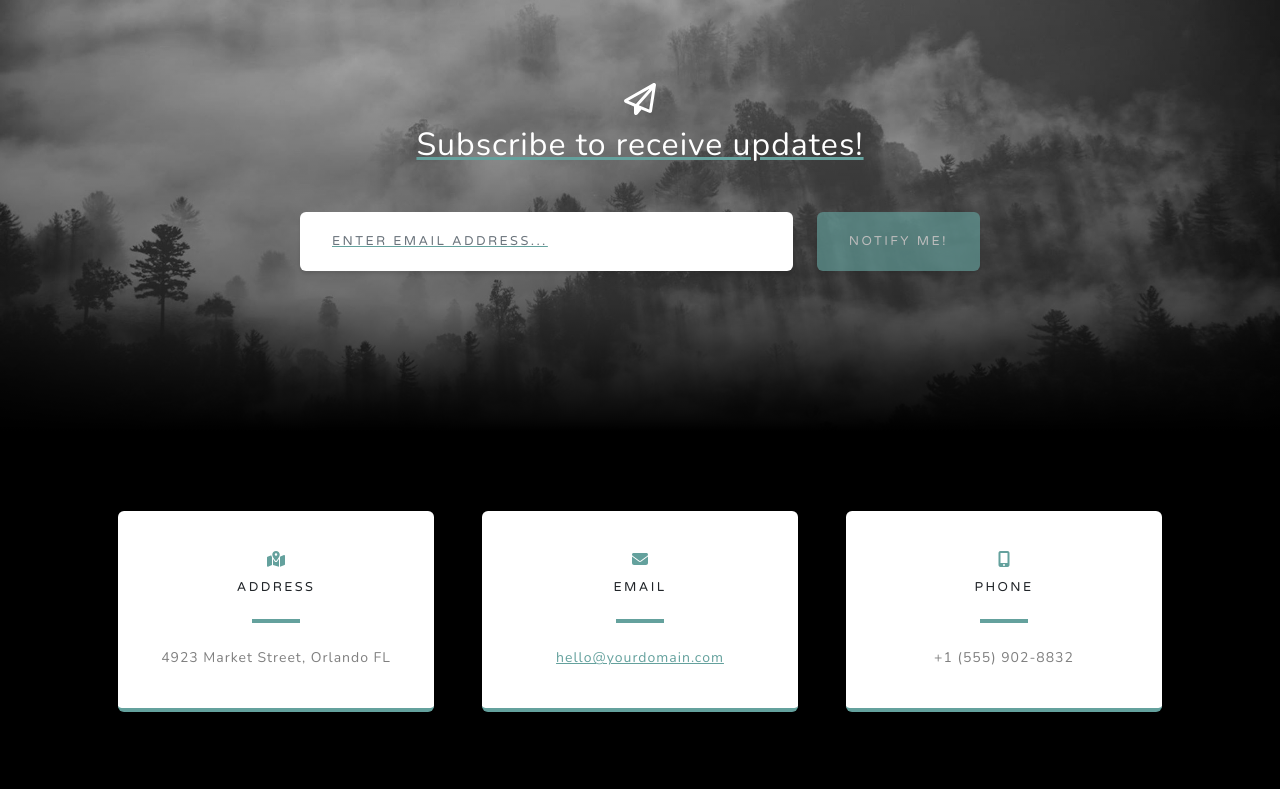
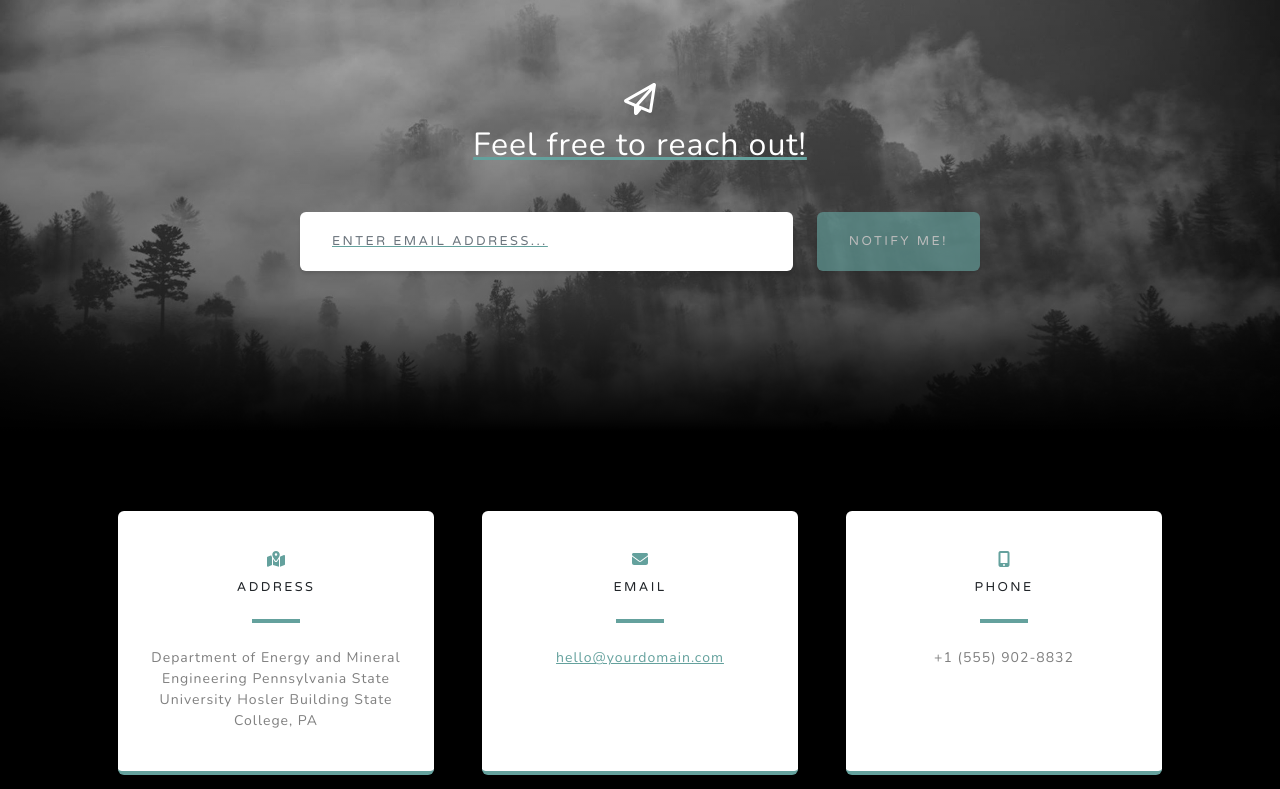
Before and after one commit to mgr2040/MR, a plain HTML site: page index.html in a window 1280 px wide. Shown: the part 3350-4139 px from the top of the page. Drawn offline with nearby package versions, Linux system fonts and the light colour scheme.

Commit message:
index.html

```diff
--- a/index.html
+++ b/index.html
@@ -117,7 +117,7 @@
                 <div class="row gx-4 gx-lg-5">
                     <div class="col-md-10 col-lg-8 mx-auto text-center">
                         <i class="far fa-paper-plane fa-2x mb-2 text-white"></i>
-                        <h2 class="text-white mb-5">Subscribe to receive updates!</h2>
+                        <h2 class="text-white mb-5">Feel free to reach out!</h2>
                         <!-- * * * * * * * * * * * * * * *-->
                         <!-- * * SB Forms Contact Form * *-->
                         <!-- * * * * * * * * * * * * * * *-->
@@ -128,7 +128,7 @@
                         <form class="form-signup" id="contactForm" data-sb-form-api-token="API_TOKEN">
                             <!-- Email address input-->
                             <div class="row input-group-newsletter">
-                                <div class="col"><input class="form-control" id="emailAddress" type="email" placeholder="Enter email address..." aria-label="Enter email address..." data-sb-validations="required,email" /></div>
+                                <div class="col"><input class="form-control" id="emailAddress" type="email" placeholder="Enter email address..." aria-label="mgr5160@psu.edu" data-sb-validations="required,email" /></div>
                                 <div class="col-auto"><button class="btn btn-primary disabled" id="submitButton" type="submit">Notify Me!</button></div>
                             </div>
                             <div class="invalid-feedback mt-2" data-sb-feedback="emailAddress:required">An email is required.</div>
@@ -165,7 +165,10 @@
                                 <i class="fas fa-map-marked-alt text-primary mb-2"></i>
                                 <h4 class="text-uppercase m-0">Address</h4>
                                 <hr class="my-4 mx-auto" />
-                                <div class="small text-black-50">4923 Market Street, Orlando FL</div>
+                                <div class="small text-black-50">Department of Energy and Mineral Engineering
+                                Pennsylvania State University
+                                Hosler Building
+                                State College, PA </div>
                             </div>
                         </div>
                     </div>
```
